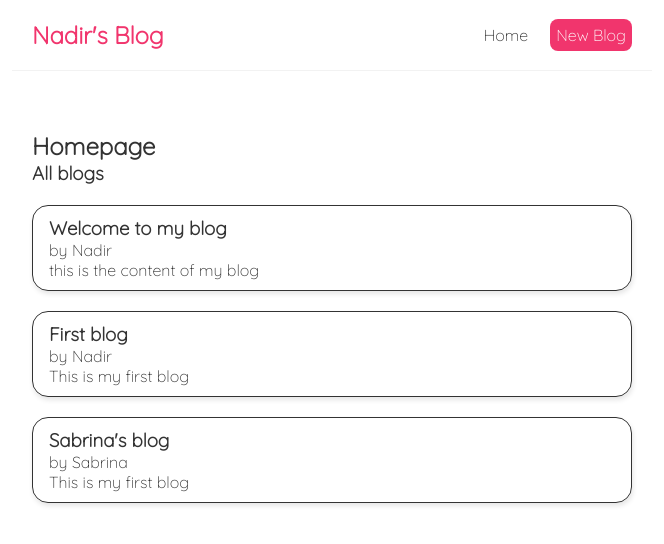
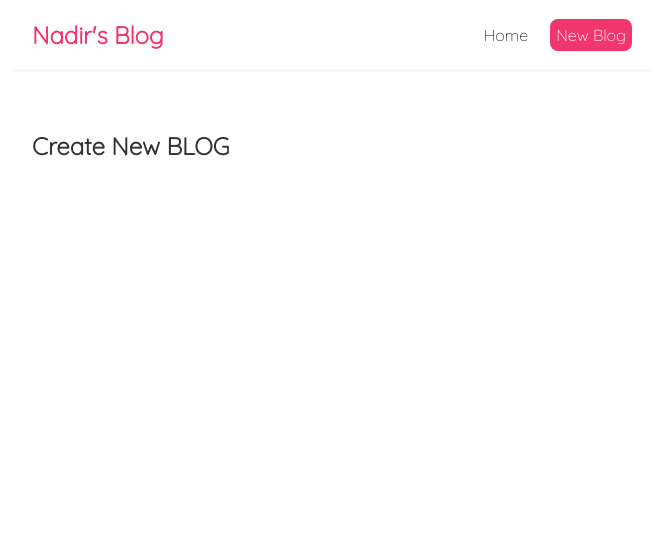
Before and after one commit to Nadir24950/Blog-post-microservice, a React (Create React App) app: page /create in a window 1280 px wide. Shown: the top 544 px of the page, without its empty margins (308-972 px from the left). Built offline with nearby package versions, Linux system fonts and the light colour scheme; data requests are answered from the project's data file.

Commit message:
Moved the fetch logic to a custom hook and created the new create page with no logic

```diff
--- a/package.json
+++ b/package.json
@@ -8,6 +8,7 @@
     "@testing-library/user-event": "^13.5.0",
     "react": "^18.1.0",
     "react-dom": "^18.1.0",
+    "react-router-dom": "^6.3.0",
     "react-scripts": "5.0.1",
     "web-vitals": "^2.1.4"
   },
--- a/src/App.js
+++ b/src/App.js
@@ -1,14 +1,21 @@
 import Nav from "./Nav";
 import Home from "./Home";
+import { BrowserRouter as Router, Routes, Route } from "react-router-dom";
+import Create from "./Create";
 
 function App() {
   return (
-    <div className="App">
-      <Nav></Nav>
-      <div className="content">
-        <Home></Home>
+    <Router>
+      <div className="App">
+        <Nav></Nav>
+        <div className="content">
+          <Routes>
+            <Route path="/" element={<Home />}></Route>
+            <Route path="/create" element={<Create />}></Route>
+          </Routes>
+        </div>
       </div>
-    </div>
+    </Router>
   );
 }
 
--- /dev/null
+++ b/src/Create.js
@@ -0,0 +1,10 @@
+const Create = () => {
+  return (
+    <div className="create">
+      <h2>Create New BLOG</h2>
+      <form action="" method="post"></form>
+    </div>
+  );
+};
+
+export default Create;
--- a/src/Home.js
+++ b/src/Home.js
@@ -1,28 +1,18 @@
 import Bloglist from "./Bloglist";
 import { useEffect, useState } from "react";
+import { useFetch } from "./useFetch";
 
 const Home = () => {
-  const [blogs, setBlogs] = useState(null);
-  const [isPending, setIsPending] = useState(true);
+  const {
+    data: blogs,
+    isPending,
+    customError,
+  } = useFetch("http://localhost:8000/blogs");
 
-  useEffect(() => {
-    fetch("http://localhost:8000/blogs")
-      .then((res) => {
-        if (!res.ok) {
-          throw Error("Could not fetch the data for that resource");
-        }
-        return res.json();
-      })
-      .then((data) => {
-        setBlogs(data);
-        setIsPending(false);
-      })
-      .catch((err) => console.log(err.message));
-  }, []);
-
+  useFetch();
   return (
     <div className="home">
-      <h2>Homepage </h2>
+      {customError && <div> {customError}</div>}
       {isPending && <div>Loading...</div>}
       {blogs && <Bloglist blogs={blogs} title="All blogs"></Bloglist>}
     </div>
--- a/src/index.css
+++ b/src/index.css
@@ -1,8 +1,8 @@
-@import url('https://fonts.googleapis.com/css2?family=Quicksand:wght@300&display=swap');
+@import url("https://fonts.googleapis.com/css2?family=Quicksand:wght@300&display=swap");
 
 * {
   margin: 0;
-  font-family: 'Quicksand', sans-serif;
+  font-family: "Quicksand", sans-serif;
   color: #333;
 }
 
@@ -46,12 +46,12 @@
   border: 1px solid #333;
   border-radius: 16px;
   box-shadow: 1px 3px 5px rgba(0, 0, 0, 0.1);
-  transition: all 0.3s cubic-bezier(.25,.8,.25,1);
+  transition: all 0.3s cubic-bezier(0.25, 0.8, 0.25, 1);
 }
 
 .blog-preview:hover {
   animation-name: blog-preview-hover;
   animation-duration: 0.25s;
   border-bottom: 8px solid #f1356d;
-  box-shadow: 0 14px 28px rgba(0,0,0,0.25), 0 10px 10px rgba(0,0,0,0.22);
+  box-shadow: 0 14px 28px rgba(0, 0, 0, 0.25), 0 10px 10px rgba(0, 0, 0, 0.22);
 }
--- /dev/null
+++ b/src/useFetch.js
@@ -0,0 +1,28 @@
+import { useEffect, useState } from "react";
+
+export const useFetch = (url) => {
+  const [data, setData] = useState(null);
+  const [isPending, setIsPending] = useState(true);
+  const [customError, setCustomError] = useState(null);
+  useEffect(() => {
+    setTimeout(() => {
+      fetch(url)
+        .then((res) => {
+          if (!res.ok) {
+            throw Error("Could not fetch the data for that resource");
+          }
+          return res.json();
+        })
+        .then((data) => {
+          setData(data);
+          setCustomError(null);
+          setIsPending(false);
+        })
+        .catch((err) => {
+          setIsPending(false);
+          setCustomError(err.message);
+        });
+    }, 1000);
+  }, [url]);
+  return { data, isPending, customError };
+};
```
Also changed, not shown: 2 other files (tests, documents, lock files or other folders).
